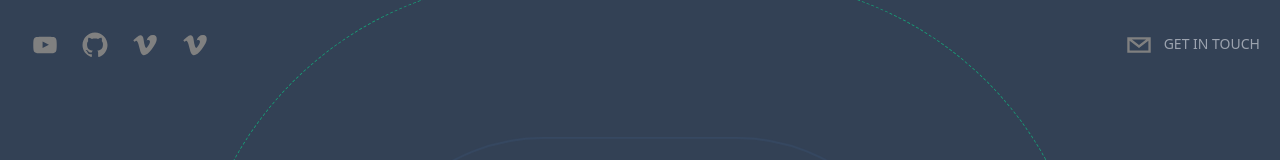
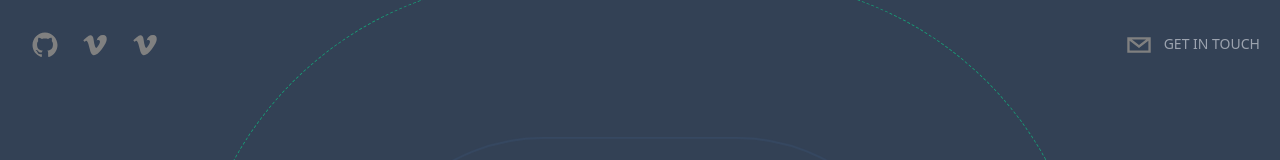
Before and after one commit to romssprogrammer/portfolio, a Next.js app: page / in a window 1280 px wide. Shown: the top 160 px of the page. Built offline with nearby package versions, Linux system fonts and the light colour scheme.

Commit message:
remove header element

```diff
--- a/components/Header.tsx
+++ b/components/Header.tsx
@@ -24,11 +24,7 @@ export default function Header({}: Props) {
         className="flex flex-row items-center"
       >
         {/* social icon */}
-        <SocialIcon
-          url="https://www.youtube.com"
-          fgColor="gray"
-          bgColor="transparent"
-        />
+
         <SocialIcon
           url="https://github.com/romssprogrammer"
           fgColor="gray"
```
